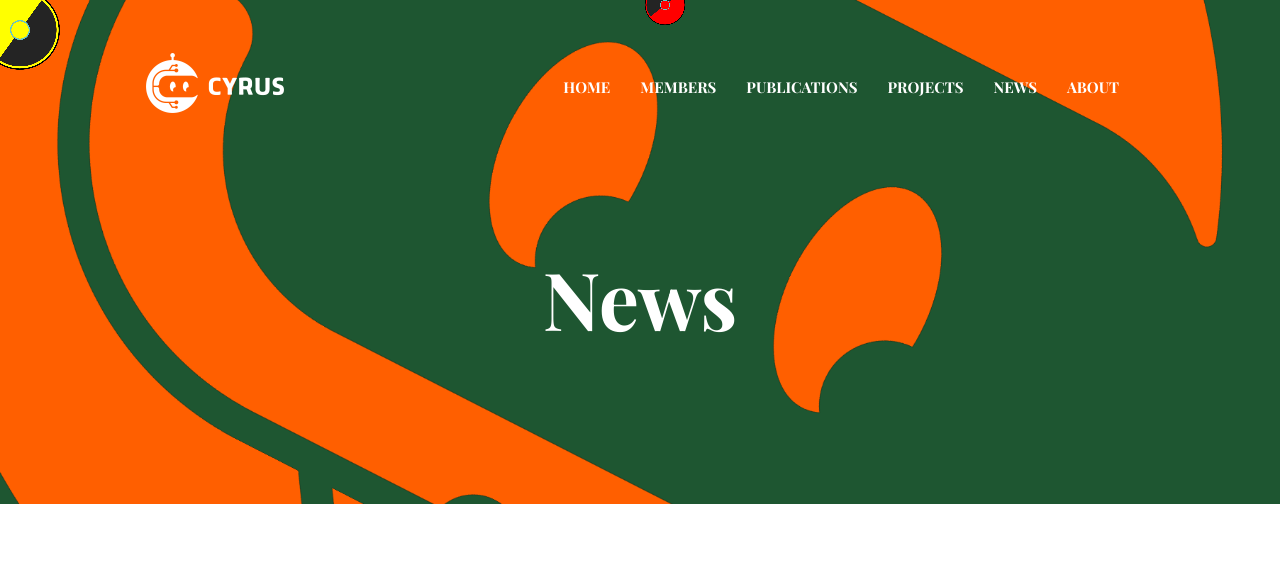
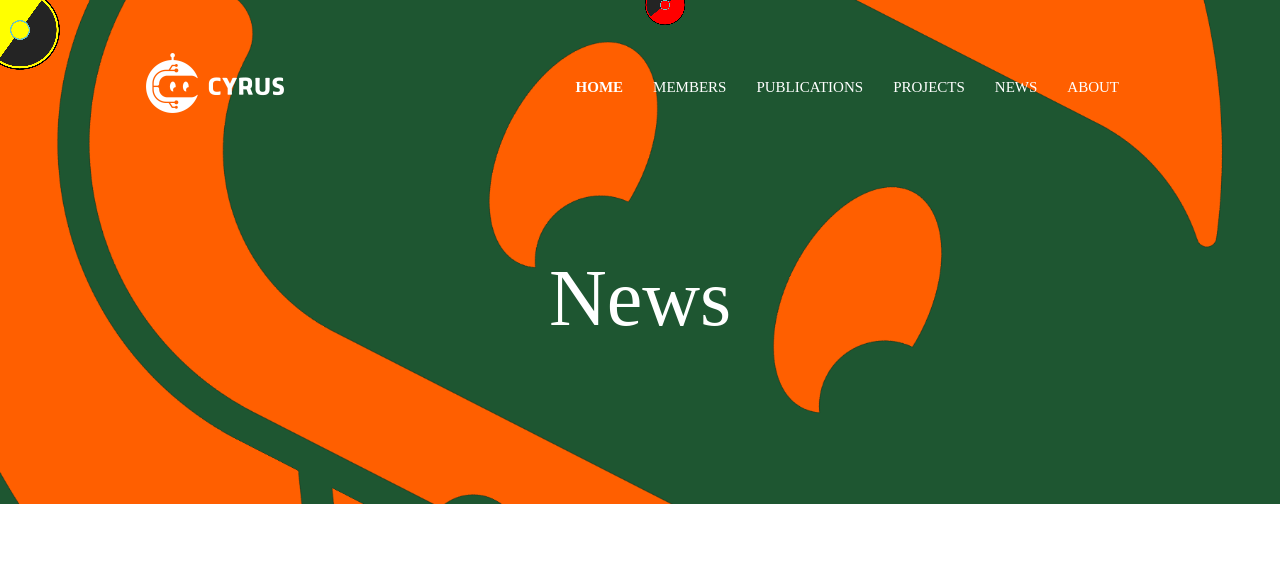
Before and after one commit to Cyrus2D/Cyrus2D.github.io, a Jekyll site: the page built from _posts/2022-07-01-self.markdown, in a window 1280 px wide and 1400 px high. Shown: the top 564 px of the window. Built offline with Jekyll 4.4.1, drawn with Linux system fonts in a browser that asks for light colours; grey boxes are pictures that could not be loaded.

Commit message:
change font - fix news image

```diff
--- a/_includes/post.html
+++ b/_includes/post.html
@@ -1,6 +1,6 @@
 <div class="col-lg-4 col-sm-6 mb-4">
   <article class="card shadow">
-    <img class="rounded card-img-top" src="{{ post.image | relative_url }}" alt="{{ post.title }}" style="max-height: 300px;">
+    <img class="rounded card-img-top" src="{{ post.image | relative_url }}" alt="{{ post.title }}">
     <div class="card-body">
       <h4 class="card-title">
         <a class="text-dark" href="{{ post.url | relative_url }}">{{ post.title }}</a>
--- a/_posts/2021-08-12-itcanada.markdown
+++ b/_posts/2021-08-12-itcanada.markdown
@@ -15,6 +15,8 @@ According to Sarvmaili, the RoboCup competition is divided into two leagues: the
 
 “The software league is more like a simulation of these robotic competitions,” she said. “For example, we have the rescue league that are like these firefighters, kind of agents. Or we have the soccer league which we are competing in.”
 
-![](https://i.itworldcanada.com/wp-content/uploads/2021/08/IMG_2057-1-696x928.jpg)
+<!-- ![nader&mahtab](https://i.itworldcanada.com/wp-content/uploads/2021/08/IMG_2057-1-696x928.jpg) -->
+
+<img src="https://i.itworldcanada.com/wp-content/uploads/2021/08/IMG_2057-1-696x928.jpg" class="img-fluid rounded float-left mr-5 mb-4" alt="nader-mahtab">
 
 > Read more [Here](https://www.itworldcanada.com/article/dalhousie-universitys-ai-robotics-team-wins-gold-in-robocup/456872)
--- a/_posts/2022-07-01-self.markdown
+++ b/_posts/2022-07-01-self.markdown
@@ -2,11 +2,11 @@
 layout: post
 title:  CYRUS won the second place in RoboCup 2022
 date:   2022-07-01 11:05:55 +0300
-image:  https://2022.robocup.org/assets/img/logo2.png
+image:  /assets/images/news/post2.jpg
 author: Nader Zare
 tags:   RoboCup AI
 ---
 
 CYRUS soccer simulation 2D team won the second place in RoboCup 2022.
 
-> Read more [Here](https://docs.google.com/document/d/1mP4SHTXTgdkruqdR7llE3jNgcOpjlB1-N-zHoGmsx0I/edit#)
+> Read more [Here](https://docs.google.com/document/d/1mP4SHTXTgdkruqdR7llE3jNgcOpjlB1-N-zHoGmsx0I)
--- a/assets/scss/_variables.scss
+++ b/assets/scss/_variables.scss
@@ -11,6 +11,6 @@ $white: #fff;
 $gray: #eaeaea;
 
 // Font Variables
-$primary-font: 'Roboto', sans-serif;
-$secondary-font: 'Playfair Display', serif;
+$primary-font: 'Public Sans', sans-serif;
+$secondary-font: 'Franklin Gothic', serif;
 $icon-font: 'themify';
```
Also changed, not shown: other parts of _posts/2021-08-12-itcanada.markdown (+1 -1 lines), _posts/2021-07-28-yahoo.markdown (line endings or trailing spaces), _posts/2021-08-26-thecoast.markdown (line endings or trailing spaces), assets/images/news/post2.jpg (added).
